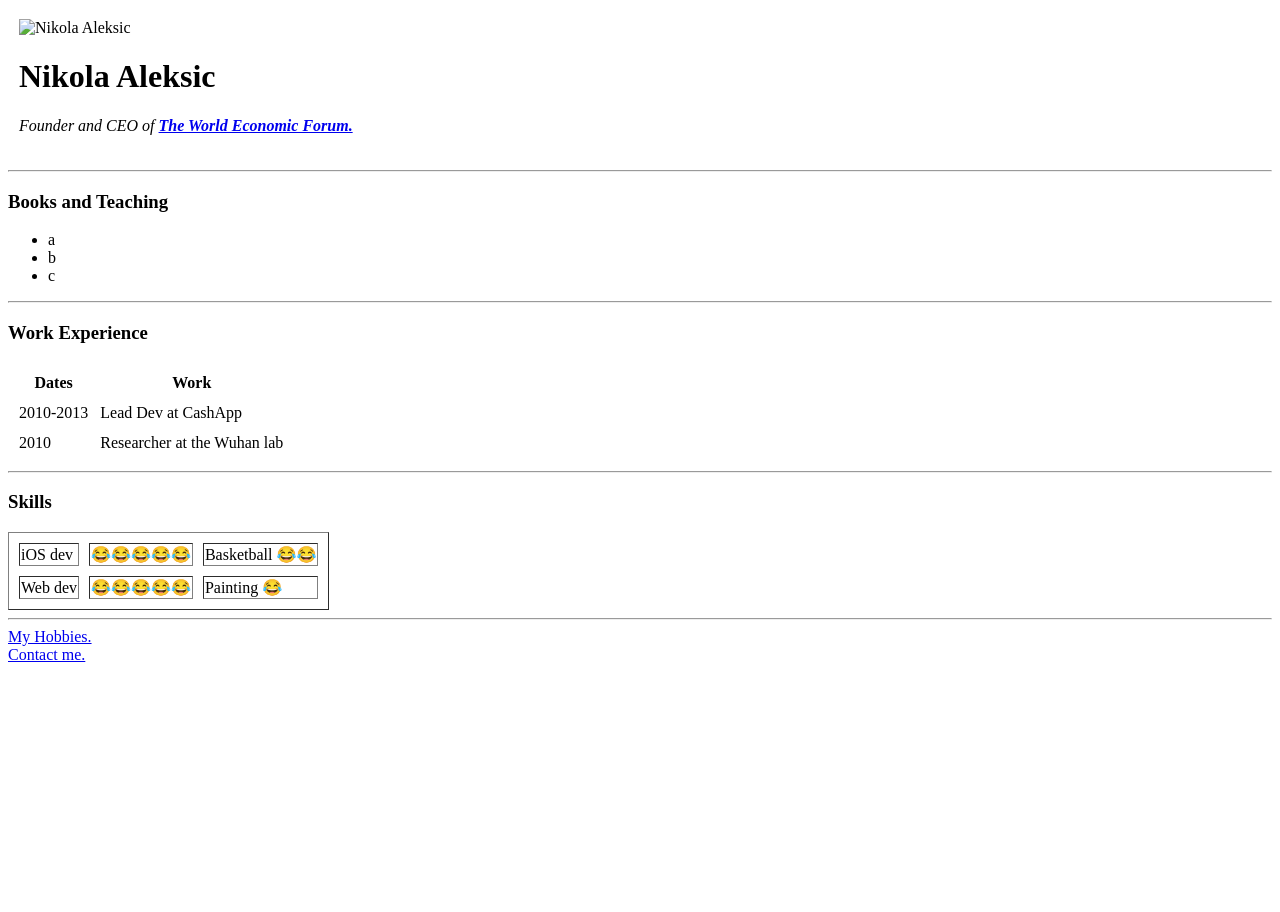
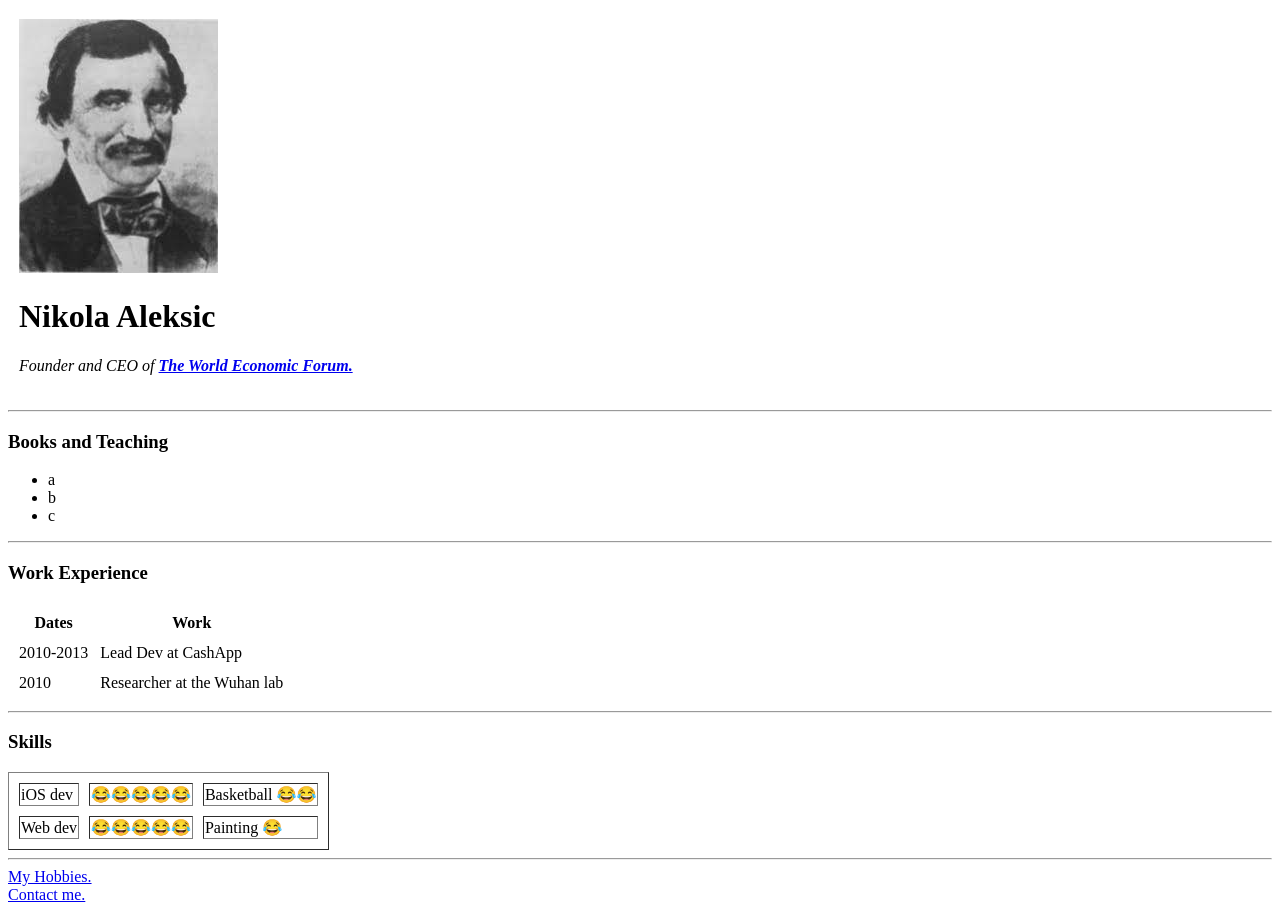
Before and after one commit to developerdzoni/cv, a plain HTML site: page index.html in a window 1280 px wide. Before the commit the page ends 800 px from the top, so only its background shows below. Drawn offline with Linux system fonts and the light colour scheme.

Commit message:
Update index.html

```diff
--- a/index.html
+++ b/index.html
@@ -8,7 +8,7 @@
 
 <body>
   <table cellspacing="10">
-    <td><img src="images/download.jpg" alt="Nikola Aleksic"</td>
+    <td><img src="download.jpg" alt="Nikola Aleksic"</td>
     <h1>Nikola Aleksic</h1>
     <p><em>Founder and CEO of <a href="https://www.weforum.org/"><strong>The World Economic Forum.</strong></a></em></p>
   </table>
```
